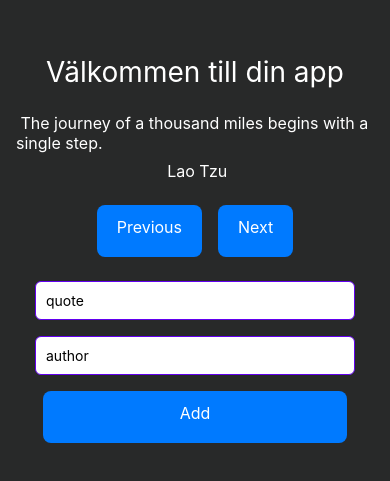
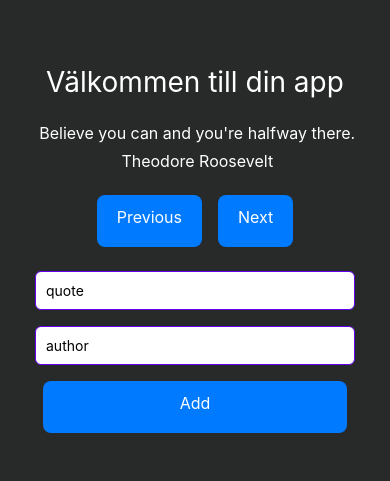
Before and after one commit to HanninenF/QuotesApp, a React Native app: screen / in a window 390 px wide. Shown: the part 169-650 px from the top of the page. Built offline with nearby package versions, Linux system fonts and the light colour scheme; what react-native-uuid would draw is missing.

Commit message:
feat: display random quote on page load

```diff
--- a/src/data/quotes.ts
+++ b/src/data/quotes.ts
@@ -2,7 +2,7 @@
 import { QuotesType } from "../types/quotesTypes";
 import uuid from "react-native-uuid";
 
-export const quotesData: QuotesType[] = [
+export const rawQuotes: QuotesType[] = [
   {
     id: uuid.v4(),
     text: "The journey of a thousand miles begins with a single step.",
@@ -39,3 +39,10 @@ export const quotesData: QuotesType[] = [
     author: "Theodore Roosevelt",
   },
 ];
+
+const randomIndex = Math.floor(Math.random() * rawQuotes.length);
+const [first] = rawQuotes.splice(randomIndex, 1); /* samma som att skriva:
+const removed = rawQuotes.splice(randomIndex, 1);
+const first = removed[0];
+*/
+export const quotesData: QuotesType[] = [first, ...rawQuotes];
```
